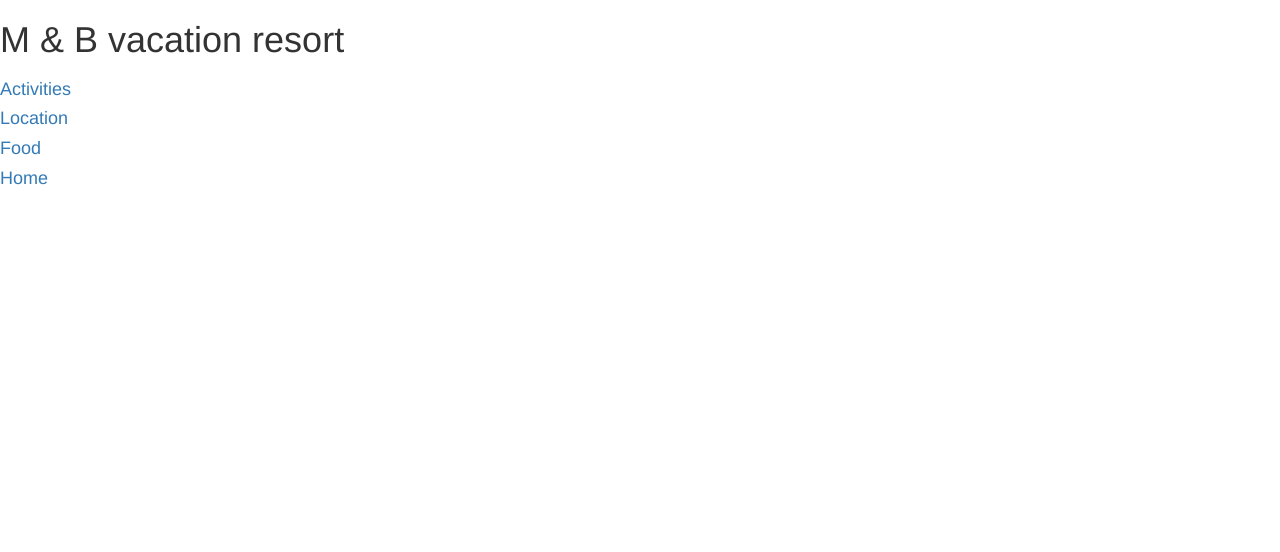
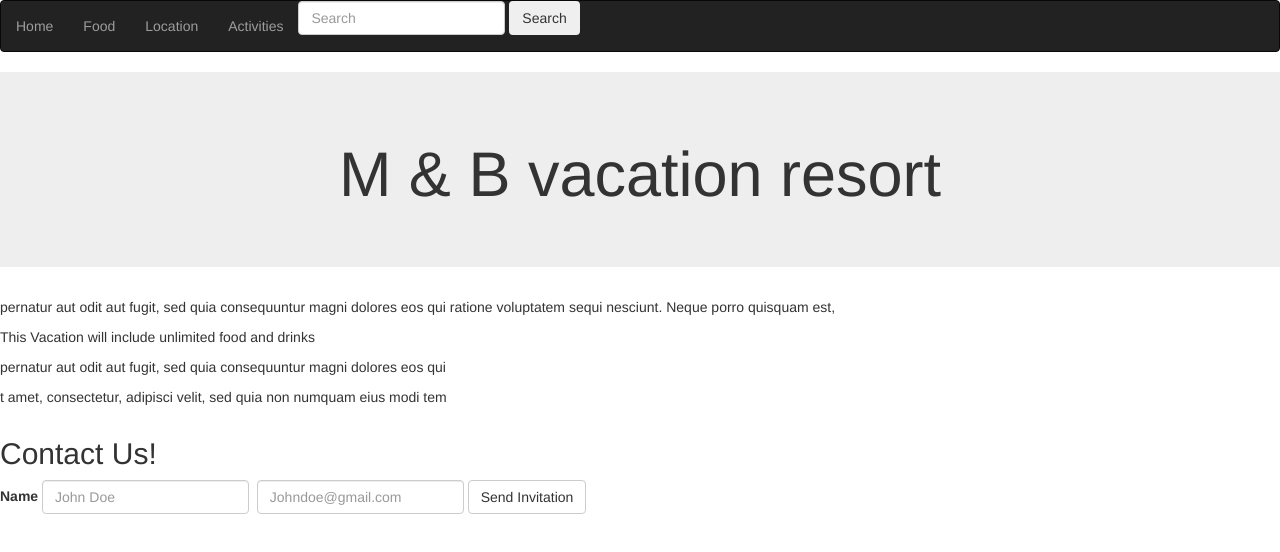
Before and after one commit to bobbycrowston454/bootstrapproj, a plain HTML site: page bootstrapproj/index.html in a window 1280 px wide. Drawn offline with Linux system fonts and the light colour scheme.

Commit message:
Created links to other html pages with bootstrap, used navbar

```diff
--- a/bootstrapproj/index.html
+++ b/bootstrapproj/index.html
@@ -1,20 +1,60 @@
 <!DOCTYPE html>
 <html>
   <head>
-    <link href="css/styles.css" rel="stylesheet" type="text/css">
     <link href="css/bootstrap.min.css" rel="stylesheet">
+    <link href="css/styles.css" rel="stylesheet" type=text/css>
     <title>Vacation</title>
   </head>
   <body>
-    <h1>M & B vacation resort</h1>
-    <div class="row">
-      <div class="col-sm-3">
-        <h4><a href="activities.html">Activities</a></h4>
-        <h4><a href="location.html">Location</a></h4>
-        <h4><a href="food.html">Food</a></h4>
-        <h4><a href="index.html">Home</a></h4>
+
+
+  <nav class="navbar navbar-inverse">
+    <ul class="nav navbar-nav">
+      <li class="nav-item">
+        <a class="nav-link" href="index.html">Home</a>
+      </li>
+      <li class="nav-item">
+        <a class="nav-link" href="food.html">Food</a>
+      </li>
+      <li class="nav-item">
+        <a class="nav-link" href="location.html">Location</a>
+      </li>
+      <li>
+      <a class="nav-link" href="Activities.html">Activities</a>
+      </li>
+    </ul>
+    <form class="form-inline pull-xs-right">
+      <input class="form-control" type="text" placeholder="Search">
+      <button class="btn btn-outline-success" type="submit">Search</button>
+    </form>
+  </nav>
+
+    <div class="jumbotron">
+      <h1 class="text-center">M & B vacation resort</h1>
+    </div>
+      <p>
+        pernatur aut odit aut fugit, sed quia consequuntur magni dolores eos qui ratione voluptatem sequi nesciunt. Neque porro quisquam est,
+      </p>
       </div>
-    </div>
+      <div class="table-responsive">
+        <table class="table">
+          <p>This Vacation will include unlimited food and drinks</p>
+          <p>pernatur aut odit aut fugit, sed quia consequuntur magni dolores eos qui </p>
+          <p>t amet, consectetur, adipisci velit, sed quia non numquam eius modi tem</p>
+        </table>
+    <h2>Contact Us!</h2>
+    <form class="form-inline">
+      <div class="form-group">
+        <label for="John Doe">Name</label>
+        <input type="text" class="form-control" id="John Doe" placeholder="John Doe"
+      </div>
+      <div class="form-group">
+        <label for="John Doe"></label>
+        <input type="email" class="form-control" id="Johndoe@gmail.com" placeholder="Johndoe@gmail.com"
+      </div>
+      <button type="submit"class="btn btn-default">Send Invitation</button>
+
+    </form>
 
 
   </body>
```
Also changed, not shown: bootstrapproj/activities.html (+24 -4 lines), bootstrapproj/food.html (+23 -1 lines), bootstrapproj/location.html (+23 -2 lines), bootstrapproj/test.html (added, +36 -0 lines).
